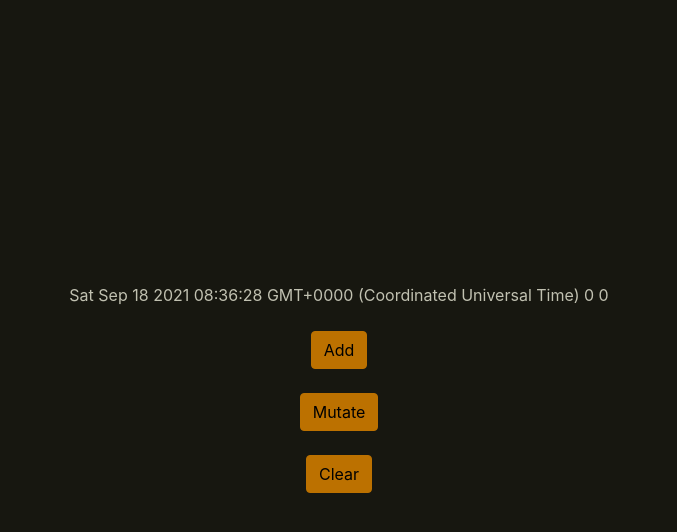
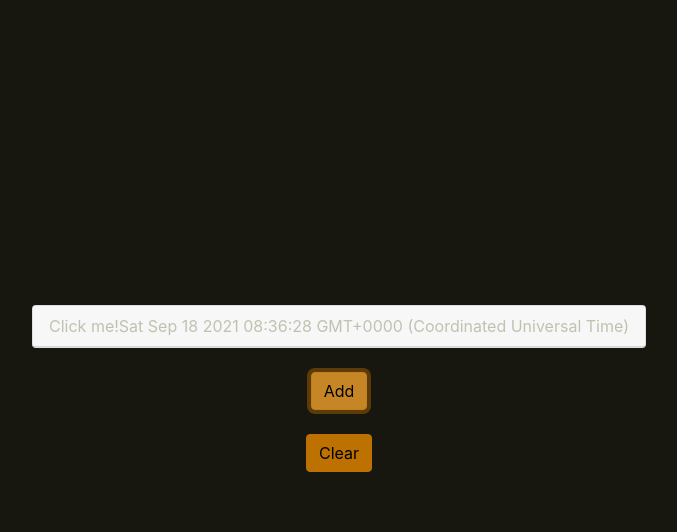
Before and after one commit to chrisvrose/bdrec, a Next.js app: page / in a window 1280 px wide. Both pictures are taken after a click on the button "Add". Shown: the top 532 px of the page, without its empty margins (301-978 px from the left). Built offline with nearby package versions, Linux system fonts and the light colour scheme.

Commit message:
[add] accordion and printing

```diff
--- a/components/ItemView.tsx
+++ b/components/ItemView.tsx
@@ -1,6 +1,27 @@
-import { FC } from "react";
-import { Item } from "../lib/Item";
+import { FC } from 'react';
+import { Card, Accordion } from 'react-bootstrap';
+import type { Item } from '../lib/Item';
+import { ItemTypeToString } from '../lib/Item';
 
-export const ItemView:FC<Item> = function({date,itemType,value,desc}){
-    return <div>{date.toString()} {itemType} {value} {desc}</div>
-}
+export const ItemView: FC<Item & { eventKey: string }> = function ({
+    date,
+    itemType,
+    value,
+    desc,
+    eventKey,
+}) {
+    return (
+        <Card>
+            <Accordion.Toggle as={Card.Header} eventKey={eventKey}>
+                Click me!
+                {date.toString()}
+            </Accordion.Toggle>
+
+            <Accordion.Collapse eventKey={eventKey}>
+                <Card.Body>
+                    {date.toString()} {ItemTypeToString(itemType)}
+                </Card.Body>
+            </Accordion.Collapse>
+        </Card>
+    );
+};
--- /dev/null
+++ b/components/ItemsView.tsx
@@ -0,0 +1,64 @@
+import { FC, useState } from 'react';
+import { Accordion, Button } from 'react-bootstrap';
+import { IDBItemHandler } from '../lib/idbWrapper';
+import { Item } from '../lib/Item';
+import { useIDBFetcher } from '../lib/miscSwr';
+import { ItemView } from './ItemView';
+
+export const ItemsView: FC = function () {
+    const [x, setX] = useState(10);
+    const { data, error, mutate } = useIDBFetcher(
+        'getVal',
+        true,
+        undefined,
+        x,
+        { refreshInterval: 2000 }
+    );
+
+    let val;
+    if (error) {
+        val = <div>Error {error.toString()}</div>;
+    }
+    if (!data) {
+        val = <div>Loading</div>;
+    } else if ((data.length ?? 0) === 0) {
+        val = <div>No data</div>;
+    } else
+        val = (
+            <Accordion>
+                {data.map((e) => (
+                    <ItemView
+                        key={JSON.stringify(e)}
+                        {...e}
+                        eventKey={JSON.stringify(e)}
+                    />
+                ))}
+            </Accordion>
+        );
+
+    return (
+        <>
+            {val}
+            <br />
+            <Button
+                onClick={(e) => {
+                    IDBItemHandler.add(new Item(0));
+                    mutate(undefined, true);
+                }}
+            >
+                Add
+            </Button>
+            <br />
+
+            <Button
+                onClick={(e) => {
+                    IDBItemHandler.clear();
+                    mutate(undefined, true);
+                }}
+            >
+                Clear
+            </Button>
+            <br />
+        </>
+    );
+};
--- a/lib/Item.ts
+++ b/lib/Item.ts
@@ -2,7 +2,25 @@ export enum ItemType {
     TEMP,
     OXY,
     PULSE,
-    HR,
+    BP,
+    SL,
+}
+
+export const itemTypeMap = {
+    [ItemType.TEMP]:'Temperature',
+    [ItemType.OXY]:'Blood Oxygen Levels',
+    [ItemType.PULSE]:'Pulse',
+    [ItemType.BP]:'Blood Pressure',
+    [ItemType.SL]:'Blood Glucose'
+}
+
+/**
+ * Convert Item type to string
+ * @param x
+ * @returns
+ */
+export function ItemTypeToString(x:ItemType){
+    return itemTypeMap[x];
 }
 
 /** Item for IndexedDB */
--- a/pages/index.tsx
+++ b/pages/index.tsx
@@ -1,65 +1,15 @@
 import type { NextPage } from 'next';
-import { useState } from 'react';
 import { Header } from '../components/Header';
-import { IDBItemHandler } from '../lib/idbWrapper';
-import { Item } from '../lib/Item';
 import styles from '../styles/Home.module.scss';
-import { Button } from 'react-bootstrap';
-import { useIDBFetcher } from '../lib/miscSwr';
-import { ItemView } from '../components/ItemView';
+import { ItemsView } from '../components/ItemsView';
 const Home: NextPage = () => {
-    const [x, setX] = useState(10);
-    const { data, error, mutate } = useIDBFetcher(
-        'getVal',
-        true,
-        undefined,
-        x,
-        { refreshInterval: 2000 }
-    );
 
-    if (error) {
-        return <div className={styles.container}>Error {error.toString()}</div>;
-    }
-    if (!data) {
-        return <div className={styles.container}>Loading</div>;
-    }
 
     return (
         <>
             <Header title="Pain" />
             <div className={styles.container}>
-                {data.map((e) => (
-                    <ItemView key={JSON.stringify(e)} {...e} />
-                ))}
-                <br />
-                <Button
-                    onClick={(e) => {
-                        IDBItemHandler.add(new Item(0));
-                        mutate(undefined, true);
-                    }}
-                >
-                    Add
-                </Button>
-                <br />
-
-                <Button
-                    onClick={(e) => {
-                        mutate(undefined, true);
-                    }}
-                >
-                    Mutate
-                </Button>
-                <br />
-
-                <Button
-                    onClick={(e) => {
-                        IDBItemHandler.clear();
-                        mutate(undefined, true);
-                    }}
-                >
-                    Clear
-                </Button>
-                <br />
+                <ItemsView/>
             </div>
         </>
     );
```
Also changed, not shown: public/vercel.svg (deleted).
